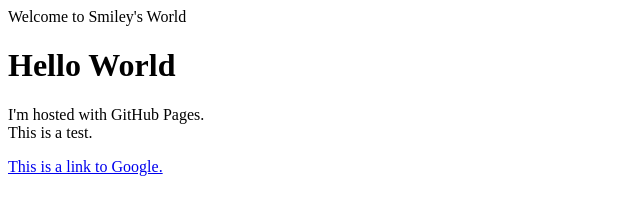
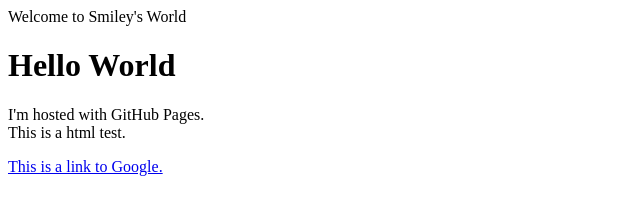
Before and after one commit to vtaoki123/vtaoki123.github.io, a plain HTML site: page index.html in a window 1280 px wide. Shown: the full height of the page, 0-640 px from the left. Drawn offline with Linux system fonts and the light colour scheme.

Commit message:
Update index.html

```diff
--- a/index.html
+++ b/index.html
@@ -3,7 +3,7 @@
 <head>Welcome to Smiley's World</head>
 <body>
 <h1>Hello World</h1>
-<p>I'm hosted with GitHub Pages. <br>This is a test.</p>
+<p>I'm hosted with GitHub Pages. <br>This is a html test.</p>
 <a href="http://www.google.com">This is a link to Google.</a>
 </body>
 </html>
```
